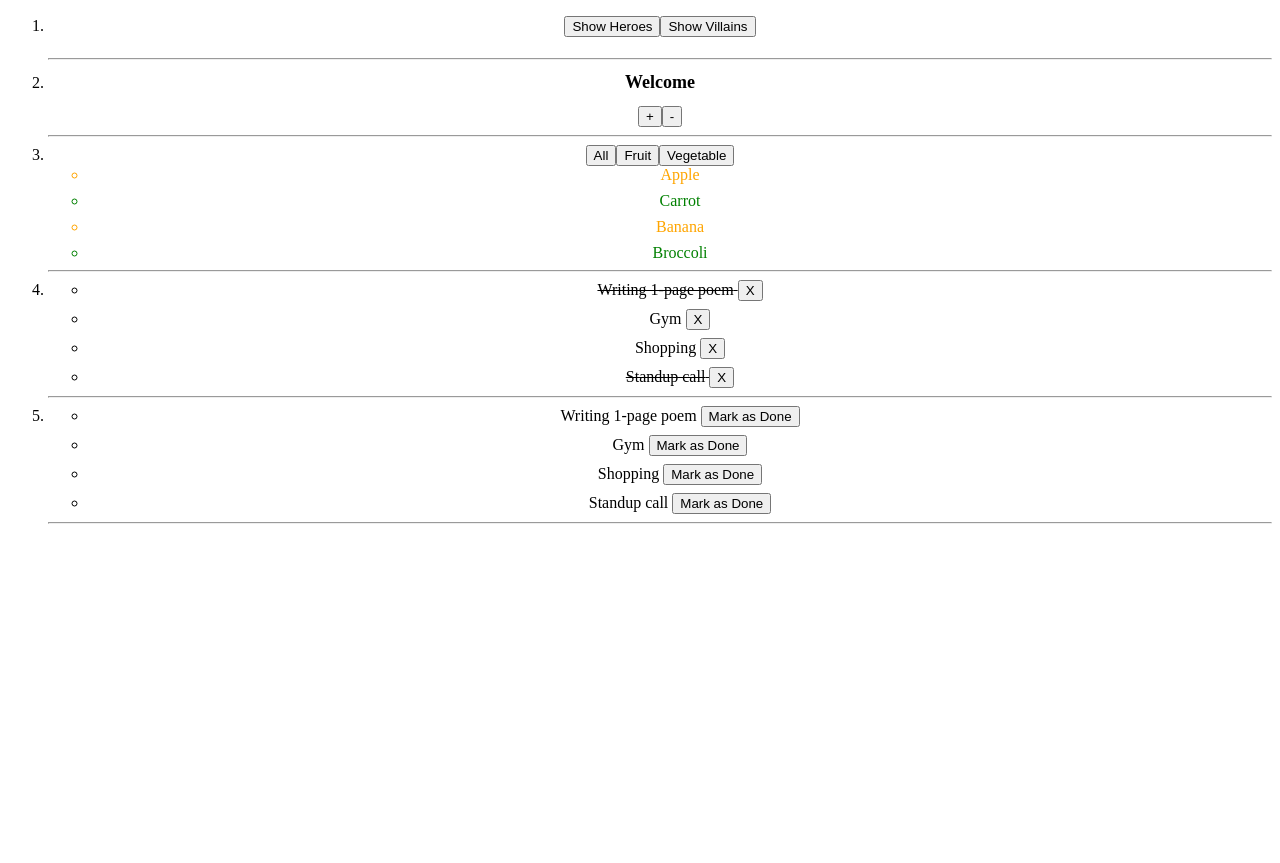
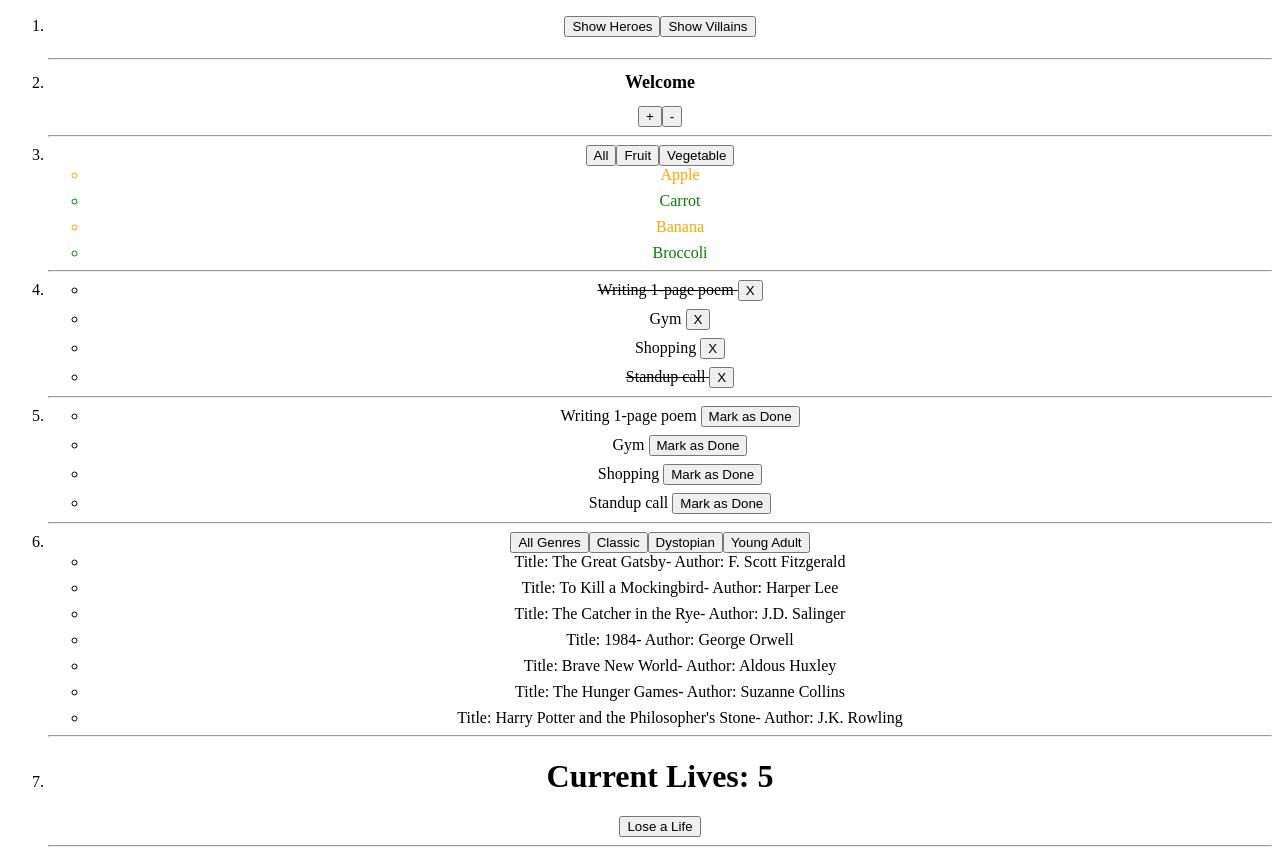
Before and after one commit to yash-purkar/practice-sets-react, a React (Create React App) app: page / in a window 1280 px wide. Before the commit the page ends 800 px from the top, so only its background shows below. Built offline with nearby package versions, Linux system fonts and the light colour scheme.

Commit message:
done practice set 4

```diff
--- /dev/null
+++ b/src/practice-set-4/Components/Book.jsx
@@ -0,0 +1,29 @@
+import React, { useState } from 'react'
+
+const BooksList = ({ title, author }) => {
+  return (
+    <li>Title: {title}- Author: {author}</li>
+  )
+}
+
+
+const genres = ["All Genres", "Classic", "Dystopian", "Young Adult"];
+
+export const Book = ({ booksData }) => {
+  const [selectedGenre, setSelectedGenre] = useState("All Genres");
+
+  const filteredBooks = selectedGenre === "All Genres" ? booksData : booksData.filter(({ genre }) => selectedGenre === genre)
+
+  return (
+    <>
+      {
+        genres.map((genre, i) => <button key={i} onClick={() => setSelectedGenre(genre)} >{genre}</button>)
+      }
+      <ul>
+        {filteredBooks.map(({ id, title, author, genre }) => {
+          return <BooksList title={title} author={author} />
+        })}
+      </ul>
+    </>
+  )
+}
--- /dev/null
+++ b/src/practice-set-4/Components/Game.jsx
@@ -0,0 +1,15 @@
+import React, { useState } from 'react'
+
+export const Game = () => {
+  const [livesCounter, setLivesCounter] = useState(5);
+  const handleClick = () => {
+    setLivesCounter((livesCounter) => livesCounter > 0 ? livesCounter - 1 : 0)
+  }
+  return (
+    <>
+      <h1>Current Lives: {livesCounter}</h1>
+      <button onClick={handleClick}>Lose a Life</button>
+      {!livesCounter && <h2>Game Over</h2>}
+    </>
+  )
+}
--- a/src/practice-set-4/Data.jsx
+++ b/src/practice-set-4/Data.jsx
@@ -70,3 +70,13 @@ export const todoItems2 = [
   { id: 3, task: "Shopping", isDone: false },
   { id: 4, task: "Standup call", isDone: false },
 ]
+
+export const books = [
+  { id: 1, title: "The Great Gatsby", author: "F. Scott Fitzgerald", genre: "Classic" },
+  { id: 2, title: "To Kill a Mockingbird", author: "Harper Lee", genre: "Classic" },
+  { id: 3, title: "The Catcher in the Rye", author: "J.D. Salinger", genre: "Classic" },
+  { id: 4, title: "1984", author: "George Orwell", genre: "Dystopian" },
+  { id: 5, title: "Brave New World", author: "Aldous Huxley", genre: "Dystopian" },
+  { id: 6, title: "The Hunger Games", author: "Suzanne Collins", genre: "Young Adult" },
+  { id: 7, title: "Harry Potter and the Philosopher's Stone", author: "J.K. Rowling", genre: "Young Adult" },
+];
--- a/src/practice-set-4/Questions.jsx
+++ b/src/practice-set-4/Questions.jsx
@@ -1,5 +1,5 @@
 import React from 'react'
-import { Question1, Question2, Question3, Question4, Question5 } from './Set4'
+import { Question1, Question2, Question3, Question4, Question5, Question6, Question7 } from './Set4'
 
 export const Questions = () => {
   return (
@@ -14,6 +14,10 @@ export const Questions = () => {
       <hr />
       <li><Question5 /></li>
       <hr />
+      <li><Question6 /></li>
+      <hr />
+      <li><Question7 /></li>
+      <hr />
     </ol>
   )
 }
--- a/src/practice-set-4/Set4.jsx
+++ b/src/practice-set-4/Set4.jsx
@@ -1,10 +1,12 @@
 import React from 'react'
 import { Tab } from './Components/Tab'
-import { characters, itemList, todoItems, todoItems2 } from './Data'
+import { books, characters, itemList, todoItems, todoItems2 } from './Data'
 import { BtnSize } from './Components/BtnSize'
 import { ListItems } from './Components/ListItems'
 import { Todo } from './Components/Todo'
 import { Todo1 } from './Components/Todo1'
+import { Book } from './Components/Book'
+import { Game } from './Components/Game'
 
 // 1️⃣Given an array of characters, build a Tab component in React that shows the name of characters on click of two buttons, one for heroes and other for villains. On click of “Show Heroes” button, a list of heroes should be displayed and on click of “Show Villains” button, a list of villains should be displayed on the DOM. Use useState Hook.
 
@@ -49,3 +51,19 @@ export const Question4 = () => {
 export const Question5 = () => {
   return <Todo1 todoItems={todoItems2} />
 }
+
+
+// 6️⃣Given an array of books:
+// a. Build a React component that displays the title and author of each book.
+// b. Add buttons to filter the books by genre using the useState hook.
+export const Question6 = () => {
+  return (
+    <Book booksData={books} />
+  )
+}
+
+// 7️⃣Build a game component in React where the player has a certain number of lives. Display the current number of lives and allows the player to decrement the number of lives by one with a button click. Once the number of lives reaches zero, display a "Game Over" message.
+
+export const Question7 = () => {
+  return <Game />
+}
```
